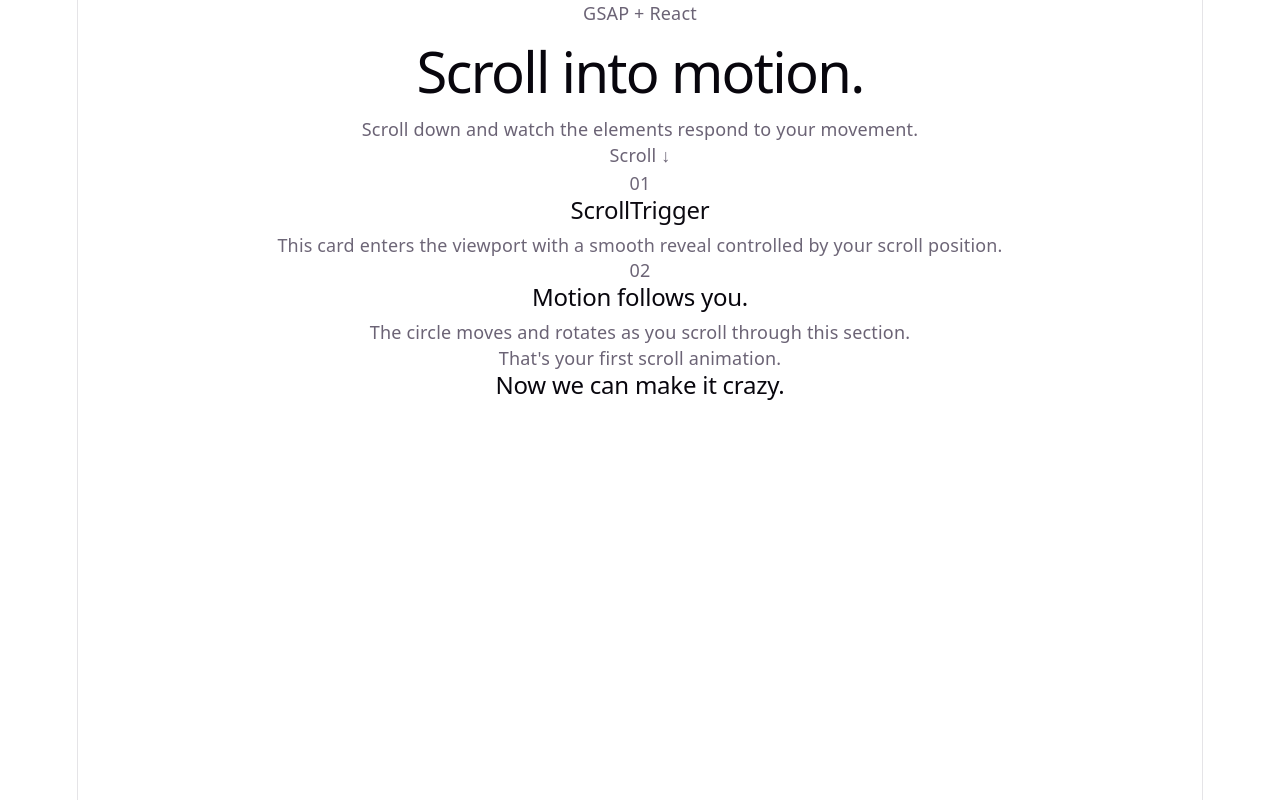
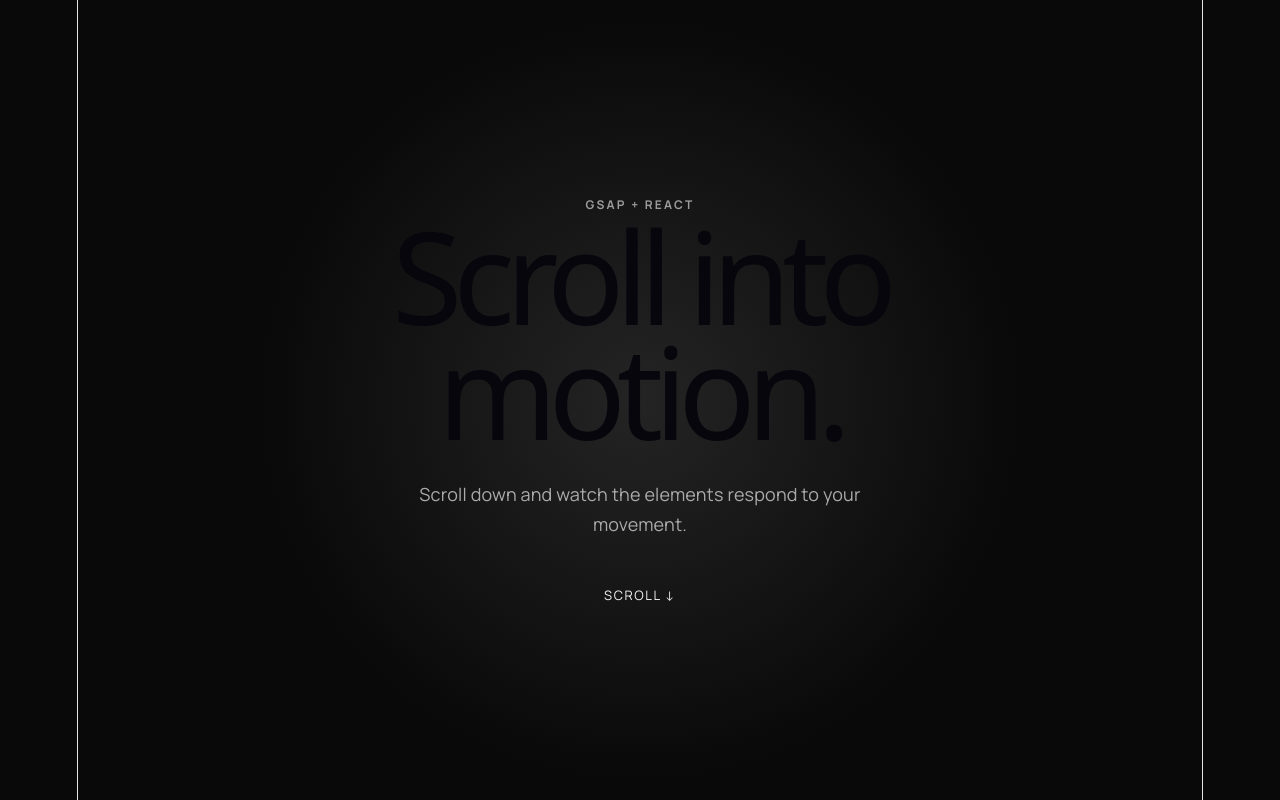
Before and after one commit to Immanuelchika099/GSAP, a React (Vite) app: page / in a window 1280 px wide. Shown: the top 800 px of the page. Built offline with nearby package versions, Linux system fonts and the light colour scheme.

Commit message:
Style GSAP scroll animation demo

```diff
--- a/src/App.css
+++ b/src/App.css
@@ -1,184 +1,177 @@
-.counter {
-  font-size: 16px;
-  padding: 5px 10px;
-  border-radius: 5px;
-  color: var(--accent);
-  background: var(--accent-bg);
-  border: 2px solid transparent;
-  transition: border-color 0.3s;
-  margin-bottom: 24px;
+@import url('https://fonts.googleapis.com/css2?family=Manrope:wght@400;500;600;700;800&display=swap');
 
-  &:hover {
-    border-color: var(--accent-border);
+:root {
+  font-family: 'Manrope', sans-serif;
+}
+
+* {
+  box-sizing: border-box;
+}
+
+html {
+  scroll-behavior: smooth;
+}
+
+body {
+  margin: 0;
+  background: #090909;
+  color: #f5f5f5;
+}
+
+main {
+  overflow: hidden;
+}
+
+.hero-section,
+.animation-section,
+.motion-section,
+.end-section {
+  min-height: 100vh;
+  display: flex;
+  align-items: center;
+  justify-content: center;
+  position: relative;
+  padding: 80px 24px;
+}
+
+.hero-section {
+  text-align: center;
+  background: radial-gradient(circle at center, #242424 0%, #090909 55%);
+}
+
+.hero-content {
+  max-width: 800px;
+}
+
+.eyebrow,
+.animation-card > span,
+.motion-content > span {
+  text-transform: uppercase;
+  letter-spacing: 0.18em;
+  font-size: 12px;
+  font-weight: 700;
+  opacity: 0.6;
+}
+
+h1,
+h2,
+p {
+  margin-top: 0;
+}
+
+h1 {
+  font-size: clamp(4rem, 10vw, 9rem);
+  line-height: 0.9;
+  letter-spacing: -0.07em;
+  margin-bottom: 30px;
+}
+
+.hero-content > p:not(.eyebrow) {
+  max-width: 520px;
+  margin: 0 auto 40px;
+  font-size: 18px;
+  line-height: 1.7;
+  color: #aaa;
+}
+
+.scroll-hint {
+  font-size: 13px;
+  letter-spacing: 0.12em;
+  text-transform: uppercase;
+}
+
+.animation-section {
+  background: #f1f1ed;
+  color: #111;
+}
+
+.animation-card {
+  width: min(700px, 90vw);
+  min-height: 420px;
+  padding: 60px;
+  border-radius: 30px;
+  display: flex;
+  flex-direction: column;
+  justify-content: flex-end;
+  background: linear-gradient(135deg, #161616, #333);
+  color: #fff;
+  box-shadow: 0 30px 80px rgba(0, 0, 0, 0.25);
+}
+
+.animation-card h2,
+.motion-content h2,
+.end-section h2 {
+  font-size: clamp(3rem, 7vw, 6rem);
+  line-height: 0.95;
+  letter-spacing: -0.06em;
+  margin: 20px 0;
+}
+
+.animation-card p,
+.motion-content p {
+  max-width: 500px;
+  line-height: 1.7;
+  color: #bbb;
+  font-size: 17px;
+}
+
+.motion-section {
+  justify-content: flex-start;
+  background: #111;
+  overflow: hidden;
+}
+
+.motion-circle {
+  width: 180px;
+  height: 180px;
+  border-radius: 50%;
+  position: absolute;
+  left: 5vw;
+  top: 18%;
+  background: linear-gradient(135deg, #ff6b35, #ffcc33);
+  box-shadow: 0 0 100px rgba(255, 107, 53, 0.35);
+}
+
+.motion-content {
+  position: relative;
+  z-index: 1;
+  margin-left: 12vw;
+  max-width: 600px;
+}
+
+.end-section {
+  text-align: center;
+  background: #e9e9e5;
+  color: #111;
+}
+
+.end-section p {
+  color: #666;
+  letter-spacing: 0.08em;
+  text-transform: uppercase;
+  font-size: 12px;
+}
+
+.end-section h2 {
+  max-width: 900px;
+}
+
+@media (max-width: 700px) {
+  h1 {
+    font-size: clamp(3.5rem, 17vw, 6rem);
   }
-  &:focus-visible {
-    outline: 2px solid var(--accent);
-    outline-offset: 2px;
+
+  .animation-card {
+    min-height: 360px;
+    padding: 35px;
+  }
+
+  .motion-circle {
+    width: 120px;
+    height: 120px;
+  }
+
+  .motion-content {
+    margin-left: 0;
   }
 }
-
-.hero {
-  position: relative;
-
-  .base,
-  .framework,
-  .vite {
-    inset-inline: 0;
-    margin: 0 auto;
-  }
-
-  .base {
-    width: 170px;
-    position: relative;
-    z-index: 0;
-  }
-
-  .framework,
-  .vite {
-    position: absolute;
-  }
-
-  .framework {
-    z-index: 1;
-    top: 34px;
-    height: 28px;
-    transform: perspective(2000px) rotateZ(300deg) rotateX(44deg) rotateY(39deg)
-      scale(1.4);
-  }
-
-  .vite {
-    z-index: 0;
-    top: 107px;
-    height: 26px;
-    width: auto;
-    transform: perspective(2000px) rotateZ(300deg) rotateX(40deg) rotateY(39deg)
-      scale(0.8);
-  }
-}
-
-#center {
-  display: flex;
-  flex-direction: column;
-  gap: 25px;
-  place-content: center;
-  place-items: center;
-  flex-grow: 1;
-
-  @media (max-width: 1024px) {
-    padding: 32px 20px 24px;
-    gap: 18px;
-  }
-}
-
-#next-steps {
-  display: flex;
-  border-top: 1px solid var(--border);
-  text-align: left;
-
-  & > div {
-    flex: 1 1 0;
-    padding: 32px;
-    @media (max-width: 1024px) {
-      padding: 24px 20px;
-    }
-  }
-
-  .icon {
-    margin-bottom: 16px;
-    width: 22px;
-    height: 22px;
-  }
-
-  @media (max-width: 1024px) {
-    flex-direction: column;
-    text-align: center;
-  }
-}
-
-#docs {
-  border-right: 1px solid var(--border);
-
-  @media (max-width: 1024px) {
-    border-right: none;
-    border-bottom: 1px solid var(--border);
-  }
-}
-
-#next-steps ul {
-  list-style: none;
-  padding: 0;
-  display: flex;
-  gap: 8px;
-  margin: 32px 0 0;
-
-  .logo {
-    height: 18px;
-  }
-
-  a {
-    color: var(--text-h);
-    font-size: 16px;
-    border-radius: 6px;
-    background: var(--social-bg);
-    display: flex;
-    padding: 6px 12px;
-    align-items: center;
-    gap: 8px;
-    text-decoration: none;
-    transition: box-shadow 0.3s;
-
-    &:hover {
-      box-shadow: var(--shadow);
-    }
-    .button-icon {
-      height: 18px;
-      width: 18px;
-    }
-  }
-
-  @media (max-width: 1024px) {
-    margin-top: 20px;
-    flex-wrap: wrap;
-    justify-content: center;
-
-    li {
-      flex: 1 1 calc(50% - 8px);
-    }
-
-    a {
-      width: 100%;
-      justify-content: center;
-      box-sizing: border-box;
-    }
-  }
-}
-
-#spacer {
-  height: 88px;
-  border-top: 1px solid var(--border);
-  @media (max-width: 1024px) {
-    height: 48px;
-  }
-}
-
-.ticks {
-  position: relative;
-  width: 100%;
-
-  &::before,
-  &::after {
-    content: '';
-    position: absolute;
-    top: -4.5px;
-    border: 5px solid transparent;
-  }
-
-  &::before {
-    left: 0;
-    border-left-color: var(--border);
-  }
-  &::after {
-    right: 0;
-    border-right-color: var(--border);
-  }
-}
```
